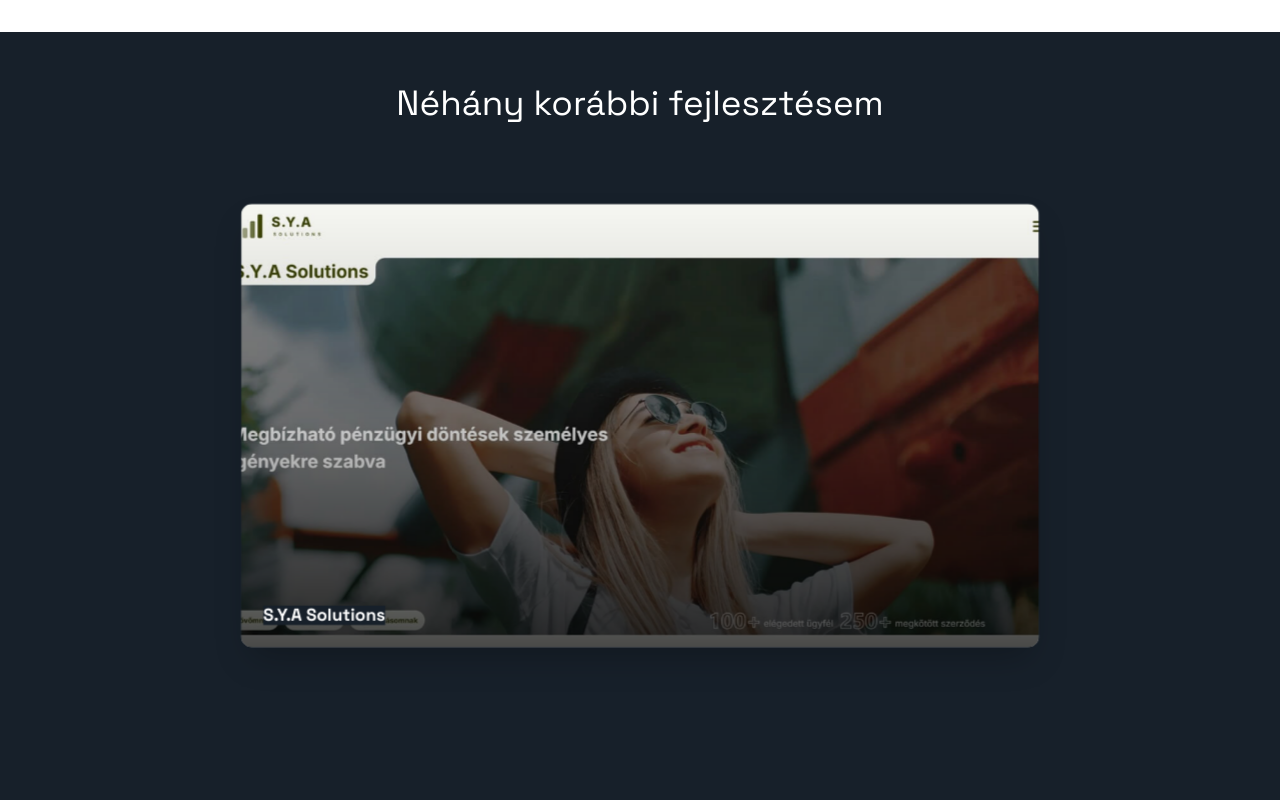
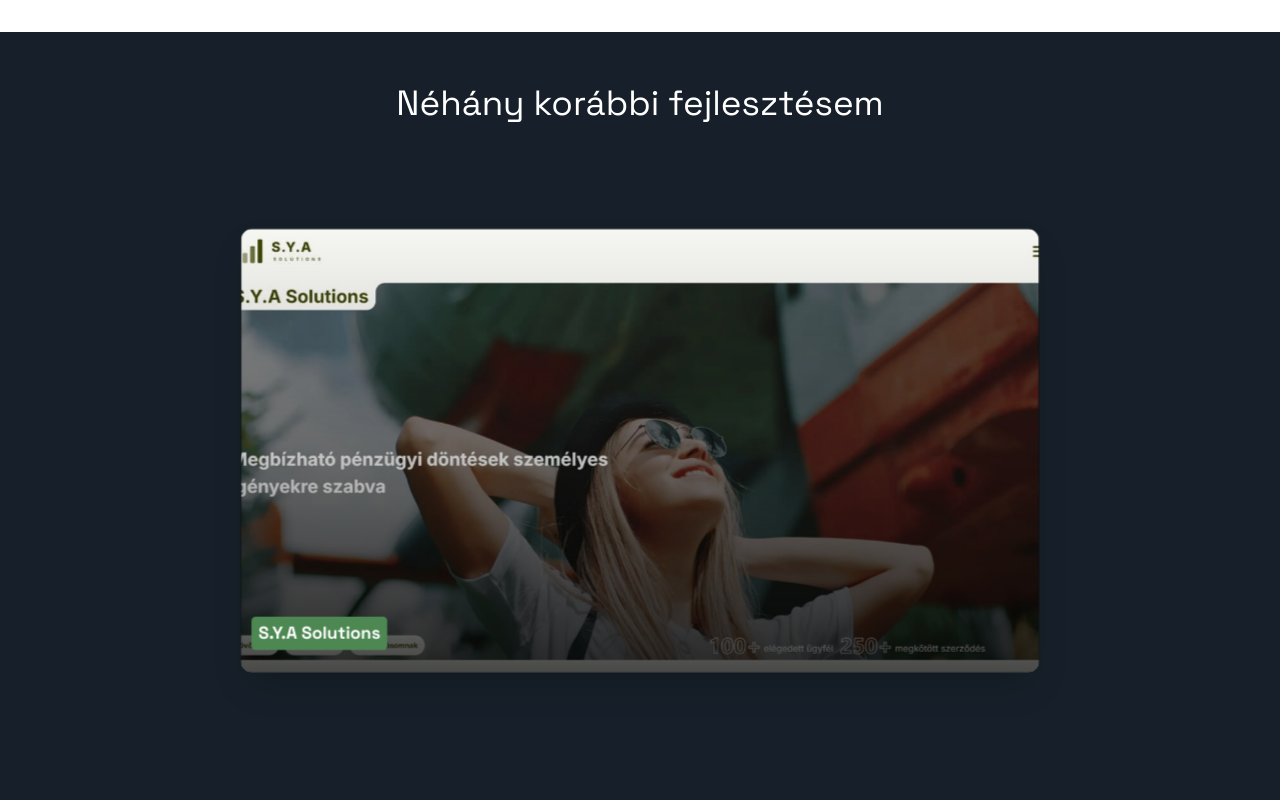
Before and after one commit to Quruzslo/PreferSite, a Next.js app: page /szolgaltatasok/crm in a window 1280 px wide. Shown: the part 3060-3860 px from the top of the page. Built offline with nearby package versions, Linux system fonts and the light colour scheme.

Commit message:
referencia divek módosítva

```diff
--- a/app/szolgaltatasok/[id]/Referencies.tsx
+++ b/app/szolgaltatasok/[id]/Referencies.tsx
@@ -35,7 +35,7 @@ function Card({ item, idx, total, progress }: CardProps) {
   );
 
   return (
-    <div className="sticky top-0 flex  md:h-screen w-full items-center justify-center overflow-hidden">
+    <div className="sticky top-0 flex gap-[25px] md:h-screen w-full items-center justify-center overflow-hidden my-[25px]">
       <motion.div
         style={{
           scale: scaleing,
@@ -45,8 +45,9 @@ function Card({ item, idx, total, progress }: CardProps) {
 
           top: `0px`,
         }}
-        className="relative h-[450px] md:h-[80vh] min-h-[350px] w-[90%] overflow-hidden rounded-2xl shadow-2xl origin-top transition-shadow duration-300 "
+        className="relative h-[450px] md:h-[80vh] min-h-[350px] w-[90%] overflow-hidden rounded-2xl shadow-2xl origin-top transition-shadow duration-300 bg-black"
       >
+        <div className="flex">
           <Image
             alt={item.title}
             fill
@@ -56,8 +57,9 @@ function Card({ item, idx, total, progress }: CardProps) {
           />
 
           <div className="absolute inset-0 bg-gradient-to-t from-black/70 via-black/20 to-transparent pointer-events-none" />
+        </div>
 
-        <div className="absolute bottom-8 left-8 z-10 text-white bg-dark-color">
+        <div className="absolute bottom-8 left-[15px] z-10 text-white bg-dark-green rounded-md p-[10px]">
           <h3 className="text-2xl font-bold md:text-4xl">{item.title}</h3>
         </div>
       </motion.div>
```
Lines whose indentation alone changed are shown as unchanged.
